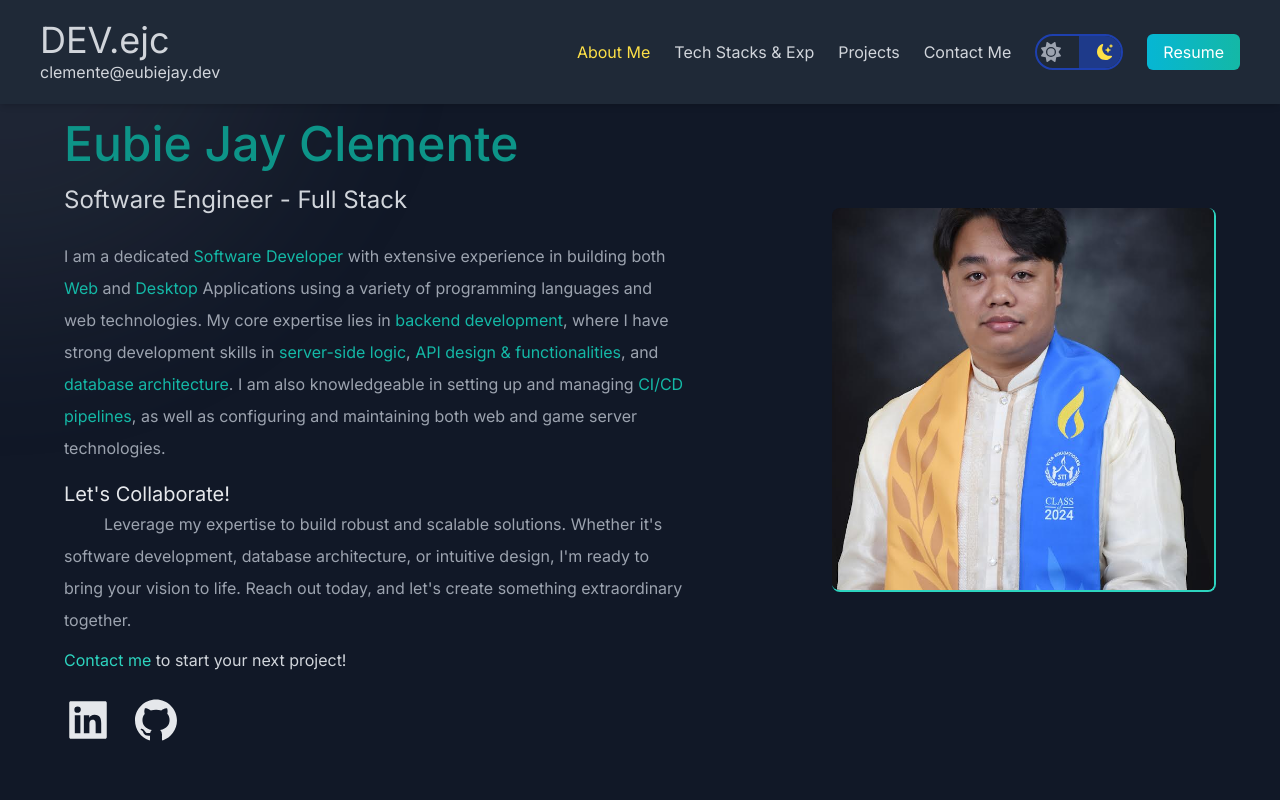
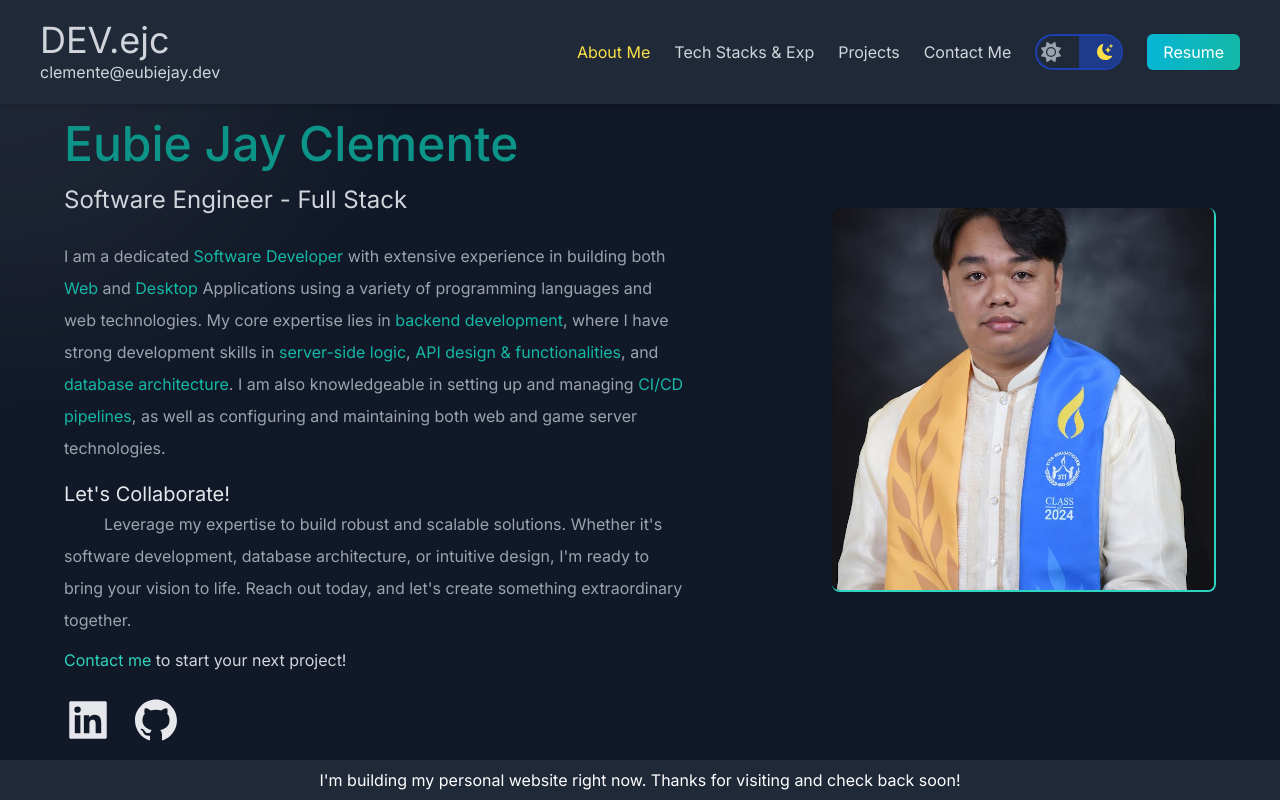
Before and after one commit to eksqtr/my-personal-website-react, a Next.js app: page / in a window 1280 px wide. Shown: the top 800 px of the page. Built offline with nearby package versions, Linux system fonts and the light colour scheme.

Commit message:
Floating Bottom message (temporary)
- Added temporary notice that my personal website floating at the bottom of the web page

```diff
--- a/src/app/page.tsx
+++ b/src/app/page.tsx
@@ -62,6 +62,10 @@ export default function Home() {
 			<AboutSection sectionRef={aboutSectionRef} />
 			{/* TechSection Section Components */}
 			<TechSection sectionRef={techSectionRef} />
+
+			<div className="fixed bottom-0 left-0 right-0 bg-gray-500 dark:bg-gray-800 text-white text-center py-2">
+				I'm building my personal website right now. Thanks for visiting and check back soon!
+			</div>
 			</main>
 		</div>
   );
```
